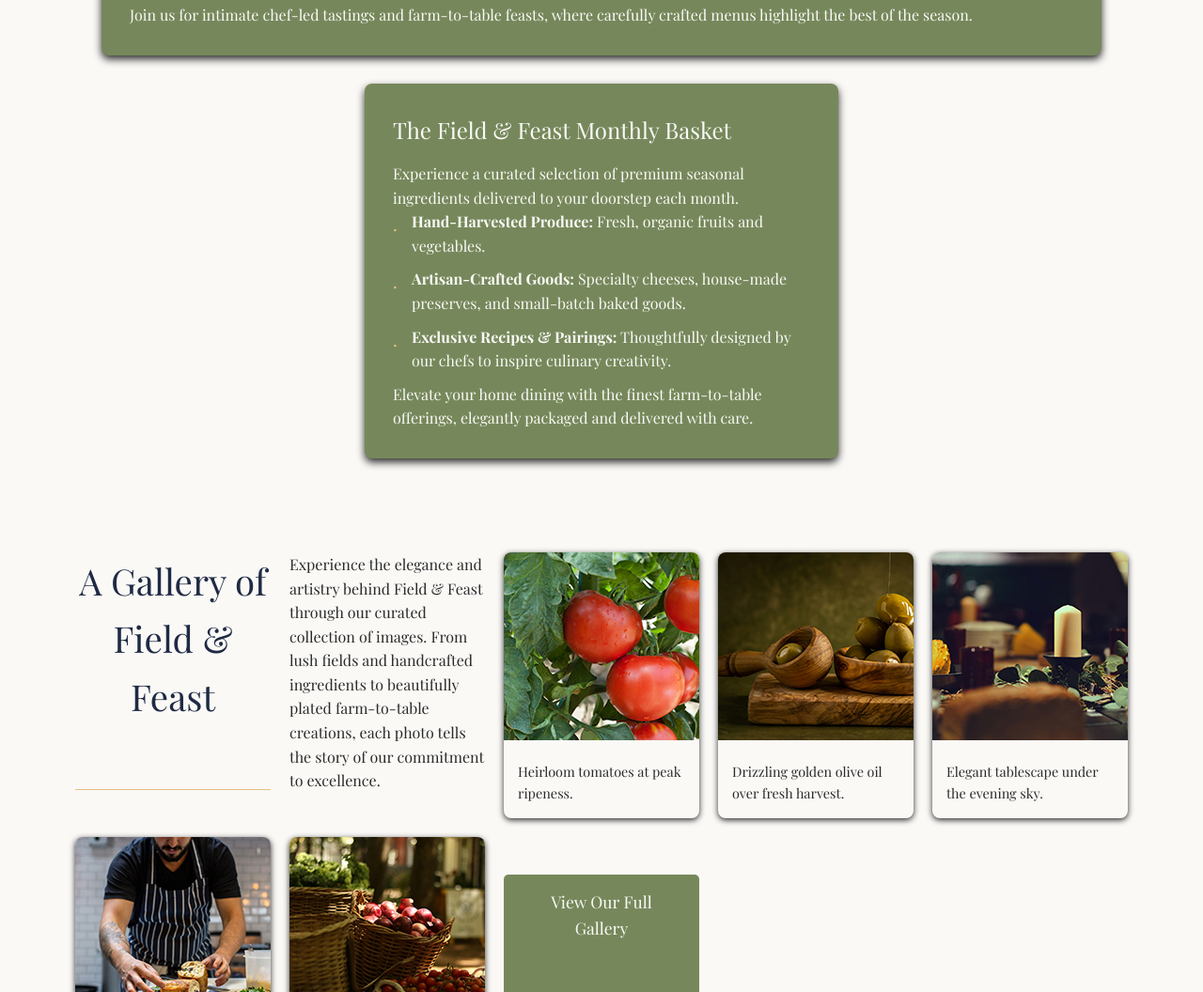
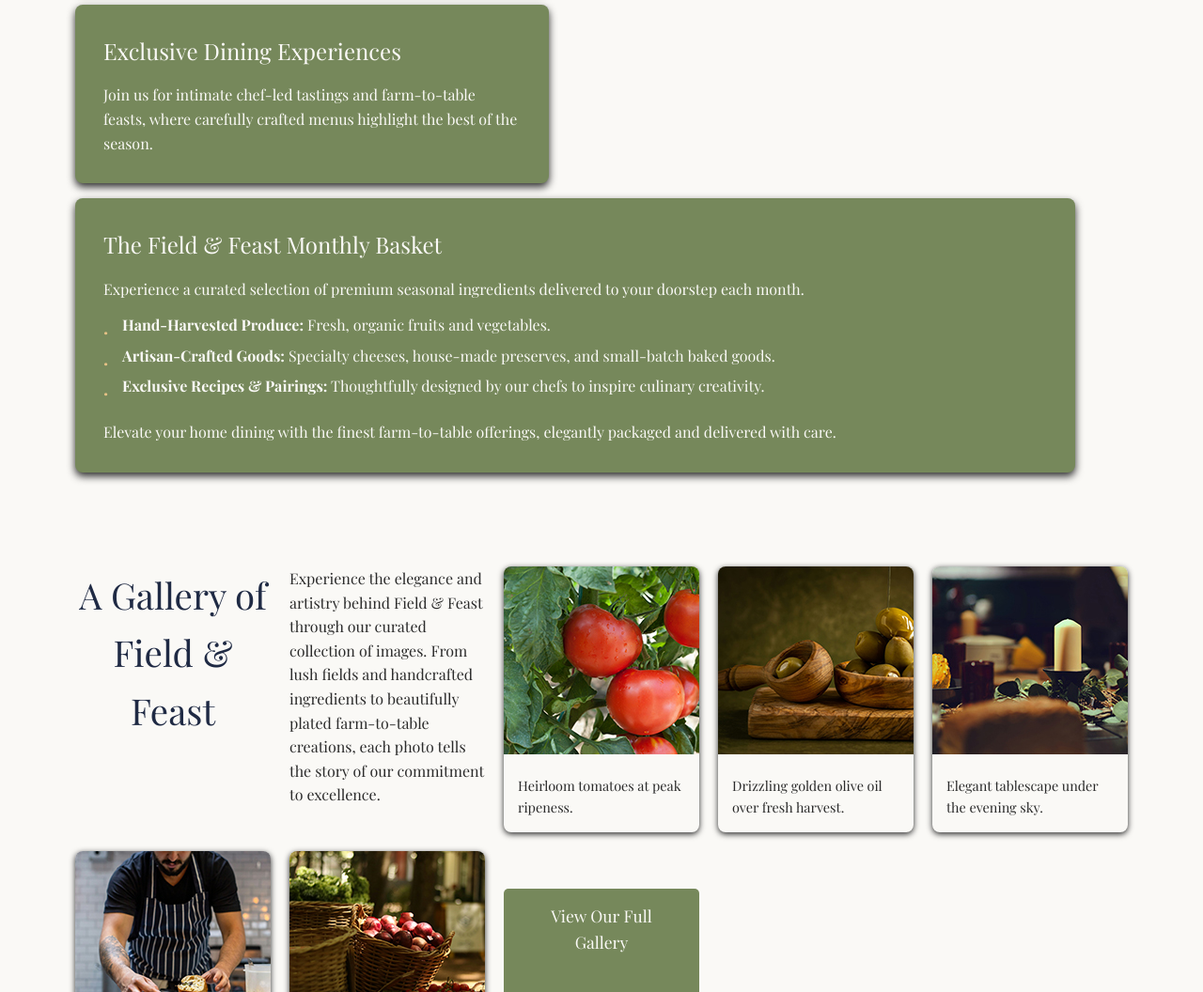
Before and after one commit to ventura-christian/FIELD-AND-FEAST, a plain HTML site: page index.html in a window 1280 px wide. Shown: the part 1094-2150 px from the top of the page at 94% size. Drawn offline with nearby package versions, Linux system fonts and the light colour scheme; a web font is replaced by a local one.

Commit message:
Attempting to fix the layout for the offerings section. This is temporary and a work in progress

```diff
--- a/index.html
+++ b/index.html
@@ -42,6 +42,7 @@
       </section>
       <section id="offerings">
         <h2>Our Offerings</h2>
+        <div class="offerings1">
           <article>
             <h3>Artisan Provisions</h3>
             <p>
@@ -82,6 +83,7 @@
               elegantly packaged and delivered with care.
             </p>
           </article>
+        </div>
       </section>
       <section id="gallery">
         <h2>A Gallery of Field & Feast</h2>
--- a/styles.css
+++ b/styles.css
@@ -115,7 +115,7 @@ section h2 {
     font-size: 2em;
     margin-bottom: 30px;
     padding-bottom: 0.5rem;
-    border-bottom: 1px solid var(--champagne-gold);
+    /* border-bottom: 1px solid var(--champagne-gold); */
     /* color: var(--midnight-blue); */
 }
 
@@ -130,11 +130,12 @@ section h2 {
     text-align: center;
     font-size: 1.1em;
     padding-bottom: 20px;
+    border-bottom: 1px solid var(--champagne-gold);
 }
 
 #offerings {
-    display: flex;
-    flex-direction: column;
+    /* display: grid; */
+    /* grid-template-columns: 1fr 1fr; */
     gap: 30px;
     align-items: center;
     padding-top: 20px;
@@ -163,12 +164,15 @@ section h2 {
 #offerings article ul {
     list-style: none;
     padding-left: 0;
+    margin-top: 15px;
+    margin-bottom: 15px;
 }
 
 #offerings article ul li {
     margin-bottom: 10px;
     padding-left: 20px;
     position: relative;
+    line-height: 1.4;
 }
 
 #offerings article ul li::before {
@@ -178,6 +182,25 @@ section h2 {
     position: absolute;
     left: 0;
     top: 0;
+    font-weight: bold;
+}
+
+.offerings1 {
+    display: grid;
+    grid-template-columns: 1fr 1fr;
+    grid-template-rows: 1fr 1fr;
+    gap: 1rem;
+    height: 100%;
+}
+
+.offerings1 article {
+    padding: 1rem;
+    display: flex;
+    flex-direction: column;
+}
+
+.offerings1 article:nth-child(3) {
+    grid-column: 1 / -1;
 }
 
 #gallery {
@@ -268,6 +291,15 @@ footer a {
     #gallery {
         grid-template-columns: repeat(2, 1fr);
     }
+
+    .offerings1 {
+        grid-template-columns: 1fr;
+        grid-template-rows: auto;
+    }
+
+    .offerings1 article:nth-child(3) {
+        grid-column: auto;
+    }
 }
 
 /* MEDIA QUERY: LARGE (min-width: 900px) */
```
Lines whose indentation alone changed are shown as unchanged.
